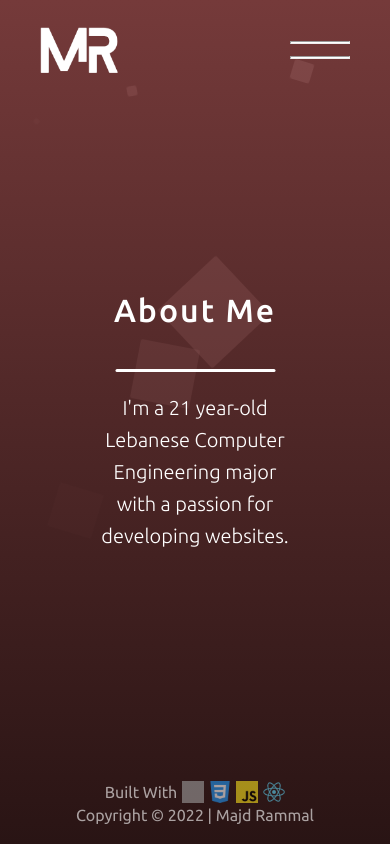
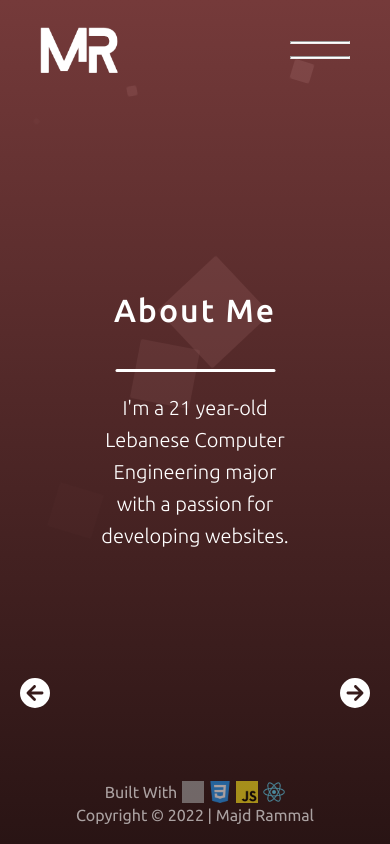
Before and after one commit to majdrammal/majd-rammal-eportfolio, a React (Create React App) app: page /About in a window 390 px wide. Built offline with nearby package versions, Linux system fonts and the light colour scheme; grey boxes are pictures that could not be loaded.

Commit message:
Fixed nav buttons for small phones

```diff
--- a/src/index.css
+++ b/src/index.css
@@ -926,8 +926,23 @@ input:focus, textarea:focus {
     display: block;
   }
 
-  .nav__links, .both__page, .project__description--sub-title, .project__description--para {
+  .nav__links, .both__page--text, .project__description--sub-title, .project__description--para {
     display: none;
+  }
+
+  .both__page {
+    bottom: -120px;
+  }
+
+  .next__page {
+    right: 20px;
+  }
+
+  .prev__page {
+    left: 20px;
+  }
+
+  .fa-circle-arrow-left, .fa-circle-arrow-right {
   }
 
   .project__description--title {
```
